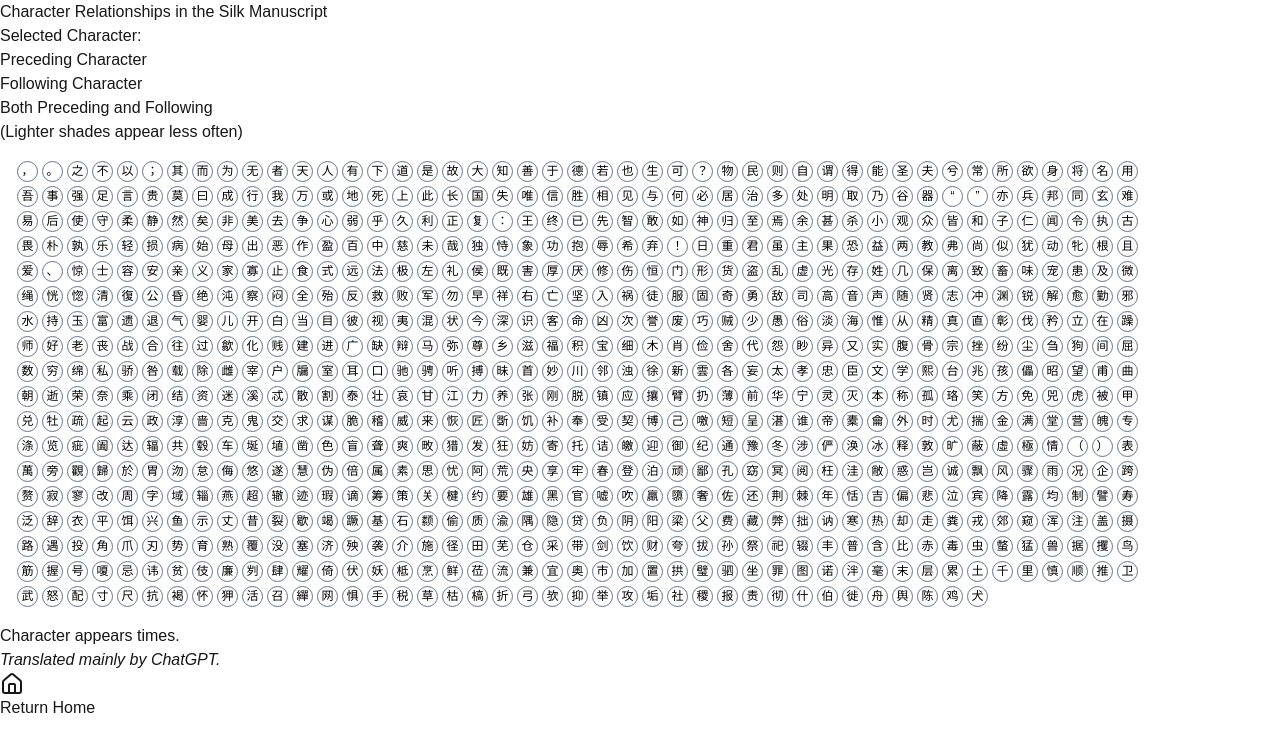
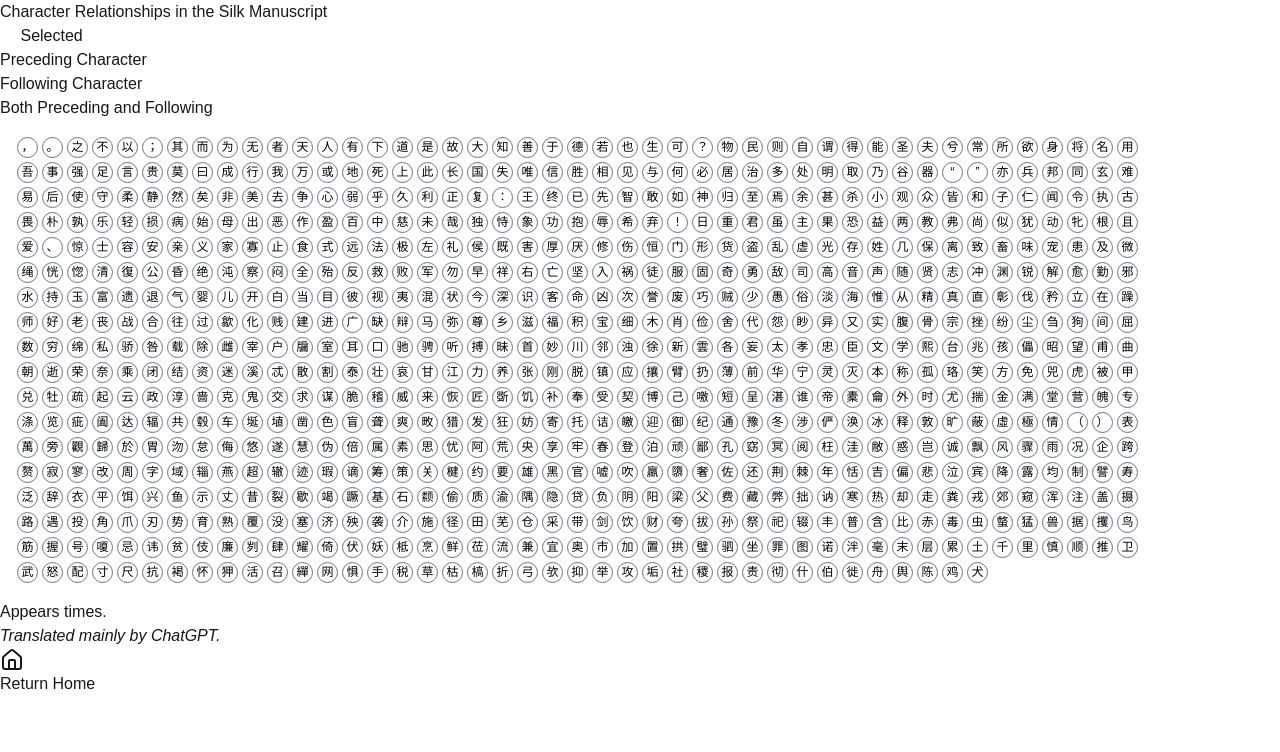
Before and after one commit to AlexFiliakov/dao-study, a Next.js app: page /ddj_grid in a window 1280 px wide. Shown: the top 752 px of the page. Built offline with nearby package versions, Linux system fonts and the light colour scheme.

Commit message:
improve grid UI

```diff
--- a/src/app/ddj_grid/page.tsx
+++ b/src/app/ddj_grid/page.tsx
@@ -11,7 +11,7 @@ export const metadata = {
 export default function CharacterCirclePage() {
   return (
     <main className="min-h-screen p-8 bg-gray-50">
-      <div className="max-w-6xl mx-auto">
+      <div className="max-w-6xl mx-auto font-serif">
         <h1 className="text-3xl font-bold mb-8 text-center text-gray-800">
           Character Relationships in the Silk Manuscript
         </h1>
--- a/src/components/CharacterGrid.tsx
+++ b/src/components/CharacterGrid.tsx
@@ -277,9 +277,9 @@ export default function CharacterGrid() {
   return (
     <div className="relative w-full h-full flex flex-col justify-center items-center">
       <div className="mb-4 p-6 rounded-lg shadow-lg gap-4 bg-white">
-        <div className="flex mb-4 items-center gap-4">
+        <div className="flex items-center gap-4">
           <div className="flex items-center gap-2">
-            <span className="text-sm text-green-600">Selected Character: {selectedChar == null ? '　' : selectedChar.char}</span>
+            <span className="text-sm text-green-600">{selectedChar == null ? '　' : selectedChar.char} Selected</span>
           </div>
           <div className="flex items-center gap-2">
             <span className="text-sm text-orange-600">Preceding Character</span>
@@ -291,9 +291,11 @@ export default function CharacterGrid() {
             <span className="text-sm text-purple-600">Both Preceding and Following</span>
           </div>
         </div>
-        <div className="flex justify-center items-center text-sm text-gray-600">
+        {/*
+        <div className="flex justify-center mt-4 items-center text-sm text-gray-600">
           (Lighter shades appear less often)
         </div>
+        */}
       </div>
       <svg
         width={svgWidth}
@@ -401,9 +403,10 @@ export default function CharacterGrid() {
       </svg>
       <div className={`bg-white mt-4 p-6 rounded-lg shadow-md ${selectedChar ? 'visible' : 'hidden'}`}>
         <div className="flex flex-col items-center gap-4">
+          <h2 className="text-7xl text-gray-600">{selectedChar?.char}</h2>
           <div className="flex items-center">
             <span className="text-sm text-gray-600">
-              Character {selectedChar?.char} appears {selectedChar?.positions.length} times.
+              Appears {selectedChar?.positions.length} times.
             </span>
           </div>
           <div className="flex items-center">
```
